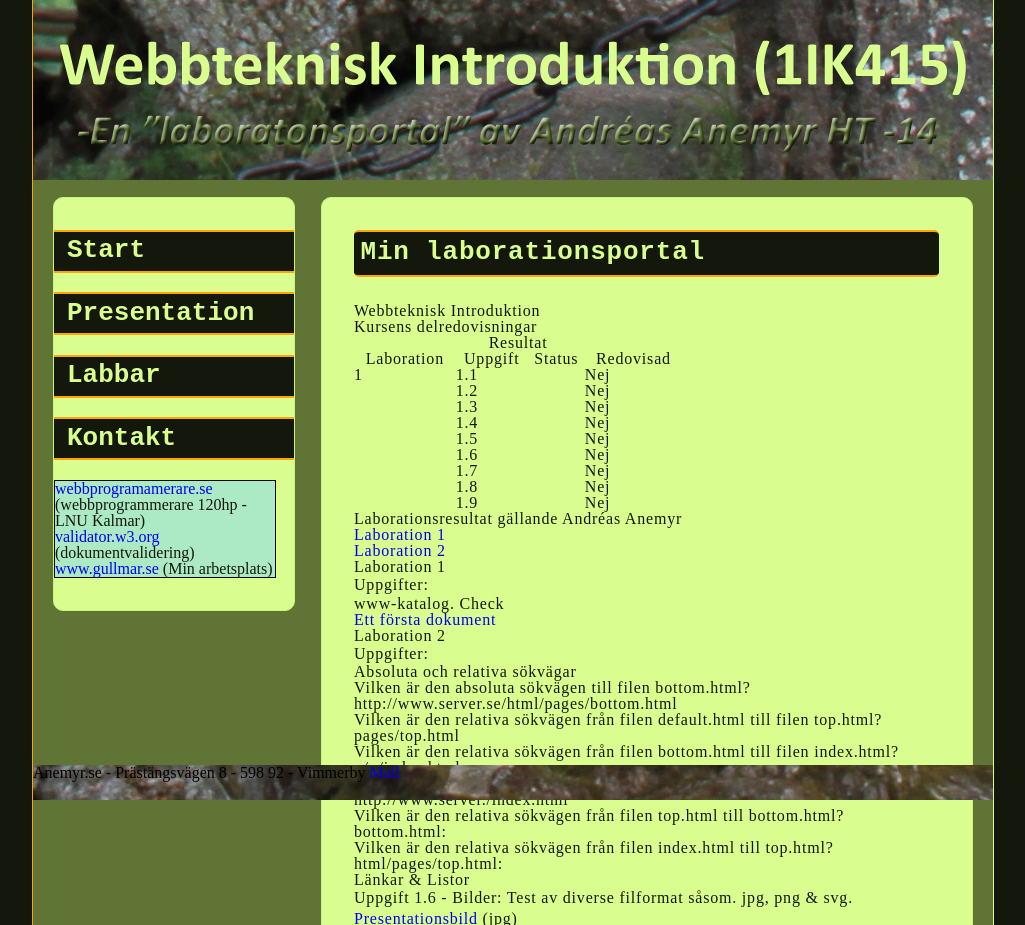
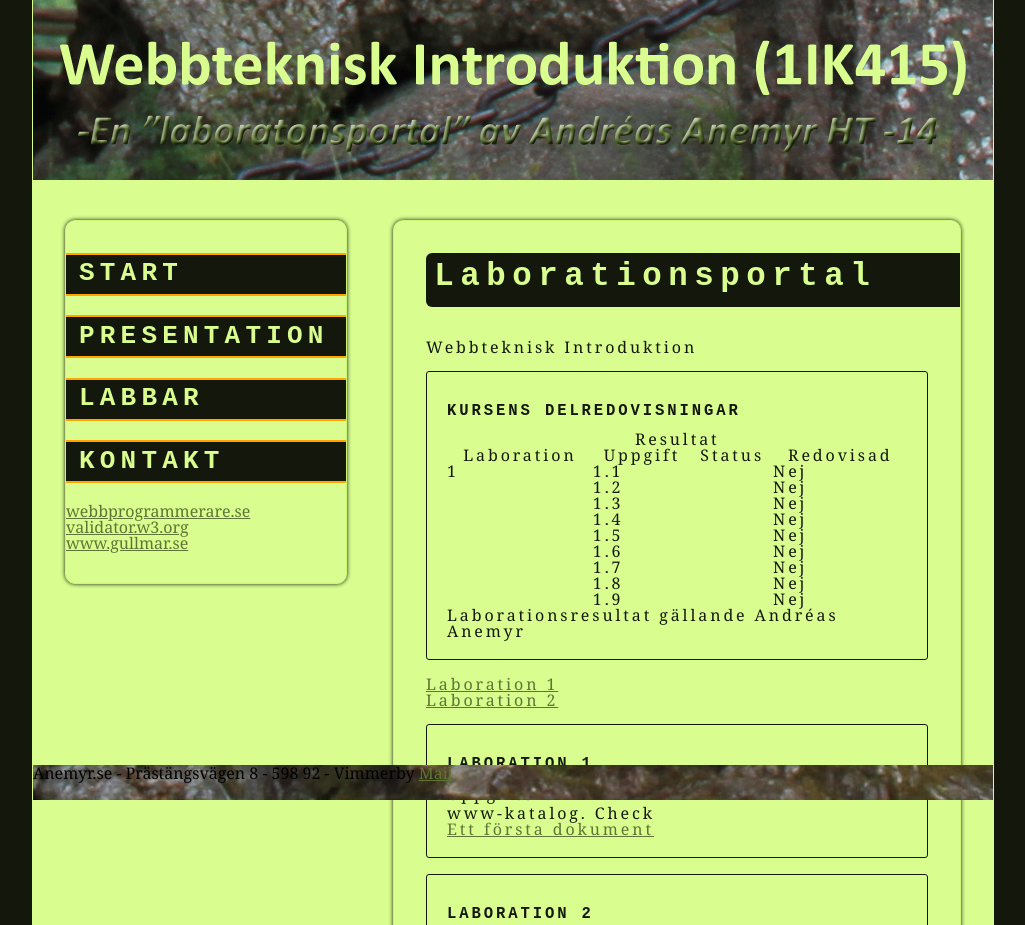
Before and after one commit to AndreasAnemyrLNU/1IK415-aa223ig-laborationer-NY, a plain HTML site: page pages/laborationer.html in a window 1280 px wide. Shown: the top 925 px of the page, without its empty margins (128-1153 px from the left). Drawn offline with Linux system fonts and the light colour scheme.

Commit message:
labb 2.5 klar

```diff
--- a/css/style.css
+++ b/css/style.css
@@ -60,18 +60,37 @@ table {
 	border-spacing: 0;
 }
 /*End of Meyer's margin resetter*/
+/* Start Format a*/
+/* a */
 a:link{
+	color:#5F7435;
+}
+a:visited{
+	color:#5F7435;
+}
+a:hover{
+	color:orange;
+	font-weight:800;
+	text-shadow: 0.04em 0.004em 0px #14180C;
+}
+/* nav a*/
+nav li a:link{
+	color:#D9FE8F;
 	text-decoration: none;
 }
-a:visited{
+nav li a:visited{
 	border-right:0.1875em solid #ADD360;
+	color:#D9FE8F;
+	font-weight:600;
+
 }
-a:hover{
+nav li a:hover{
 	border-left:0.1875em solid #D9FE8F;
 }
-a:active{
+nav li a:active{
 	background-color:white;
 }
+/*End Formatting a-tags*/
 address{
 	background-image: url('pics/footer_960_180.jpg');
 	border-bottom:1px;
@@ -80,14 +99,49 @@ address{
 	bottom:0px;
 	width:960px;
 }
+article{
+	border:0.0625em solid #14180C;
+	border-radius:0.1875em;
+	margin: 1em 0 1em 0;
+	padding: 1.25em;
+}
+article h4{
+	font-family:monospace;
+	font-size:1.4em;
+	font-weight:700;
+	margin: 1em 0;
+	text-transform: uppercase;
+}
+article h5{
+	font-family:monospace;
+	font-size:1.2em;
+	font-weight:700;
+	margin: 0.75em 0;
+	text-transform: uppercase;
+
+}
+article h6{
+	font-family:monospace;
+	font-size:1em;
+	font-weight:700;
+	margin: 0.50em 0;
+}
+article p{
+	line-height:200%em;
+}
+article img{
+	float:right;
+	width:30%;
+	border:1px solid black;
+	margin-right:1em;
+}
 aside{
-	background-color:#ABEAC5;
-	width:220px;
-	border:1px solid black;
+	clear:left;
+	float:left;
 }
 body{
 	background-color:#14180C;
-	font-family: arial helvetica sans-serif;
+	font-family: "georgia", serif;
 }
 header{
 	position: fixed;
@@ -106,10 +160,12 @@ nav li a{
 	font-size: 2em;
 	font-weight:900;
 	height:1.3em;
+	letter-spacing:0.2em;
 	margin-bottom:0.75em;
 	padding-left:0.5em;
 	padding-top:0.2em;
-	width:9em;
+	text-transform:uppercase;
+	width:14em;
 }
 #leftcolumn{
 	background-color:#D9FE8F;
@@ -117,10 +173,10 @@ nav li a{
 	border-radius:10px;
 	color:#14180C;
 	float:left;
-	margin:197px 10px 45px 20px;
+	margin:13.75em 10px 45px 2em;
 	padding:2em 0 2em 0;
 	position: fixed;
-	width:15.0em;
+	width:17.5em;
 	overflow:hidden;
 }
 #rightcolumn{
@@ -129,44 +185,56 @@ nav li a{
 	border-radius:10px;
 	color:#14180C;
 	float:right;
-	letter-spacing:0.05em;
-	margin:197px 20px 50px 288px;
+	letter-spacing:0.18em;
+	margin:13.75em 2em 20em 22.5em;
 	overflow:hidden;
 	padding:2em;
-	width:36.6em;
+	width:31.405em;
 }
 #rightcolumn h1{
-	border-bottom:0.1em solid orange;
-	border-top:0.1em solid orange;
 	background-color: #14180C;
 	border-radius: 0.1875em;
 	color:#D9FE8F;
-	font-size:2em;
+	font-size:2.5em;
 	font-weight:900;
 	font-family: monospace;
 	height: 1.15em;
+	letter-spacing:0.2em;
 	margin-bottom:1em;
 	padding:0.25em;
 	text-shadow: 0.04em 0.004em 0px #14180C;
-	width: 22em;
+	text-transform:capitalize;
+	width: 28em;
 }
-
 #rightcolumn p{
 	font-size:1em;
 	line-height:1.3em;
 }
 #wrapper{
-	border-left: 0.0625em solid orange;
+	border-left: 0.0625em solid #D9FE8F;
 	border-right: 0.0625em solid #D9FE8F;
-	background-color:#5F7435;
+	background-color:#D9FE8F;
 	float:left;
 }
 #wrappercenter{
+	background-color:#5F7435;
 	margin:auto;
 	width:60em;
+}
+.evenarticle{
+	background-color:orange;
+}
+.oddarticle{
+	background-color:yellow;
 }
 .boxshadow{
   -moz-box-shadow: 0 0 5px #888;
   -webkit-box-shadow: 0 0 5px#888;
-  box-shadow: 0 0 1em #14180C;
+  box-shadow: 0 0 0.250em #14180C;
 }
+.left{
+	float:left;
+}
+.right{
+	float:right;
+}
--- a/pages/laborationer.html
+++ b/pages/laborationer.html
@@ -11,7 +11,7 @@
                     <header>
                         <img alt="logotype" src="../pics/logo_header_960_180.png">
                     </header>
-                    <div id="leftcolumn">
+                    <div id="leftcolumn" class="boxshadow">
                         <nav>
                             <ul>
                                 <li><a href="../index.html">Start</a></li>
@@ -22,14 +22,14 @@
                         </nav>
                         <aside>
                         <ul>
-                            <li><a href="https://www.webbprogrammerare.se">webbprogramamerare.se</a> (webbprogrammerare 120hp - LNU Kalmar)</li>
-                            <li><a href="http://validator.w3.org/">validator.w3.org</a> (dokumentvalidering)</li>
-                            <li><a href="http://www.gullmar.se">www.gullmar.se</a> (Min arbetsplats)</li>
+                            <li><a href="https://www.webbprogrammerare.se">webbprogrammerare.se</a></li>
+                            <li><a href="http://validator.w3.org/">validator.w3.org</a></li>
+                            <li><a href="http://www.gullmar.se">www.gullmar.se</a></li>
                         </ul>
                         </aside>
                     </div>
-                    <div id="rightcolumn">
-                        <h1>Min laborationsportal</h1>
+                    <div id="rightcolumn" class="boxshadow">
+                        <h1>Laborationsportal</h1>
                         <section>
                         <h2>Webbteknisk Introduktion</h2>
                         <article>
@@ -104,7 +104,7 @@
                              <li><a href="#labb_2">Laboration 2</a></li>
                         </ul>
                         <article>
-                            <h3 id="labb_1">Laboration 1</h3>
+                            <h5>Laboration 1</h5>
                             <p>Uppgifter:</p>
                             <ol>
                                 <li>www-katalog. Check</li>
@@ -112,7 +112,7 @@
                             </ol>
                         </article>
                         <article>
-                        <h3 id="labb_2">Laboration 2</h3>
+                        <h5>Laboration 2</h5>
                             <p>Uppgifter:</p>
                             <ul>
                                 <li>Absoluta och relativa sökvägar
```
Also changed, not shown: index.html (+7 -7 lines), pages/kontakt.html (+3 -3 lines), pages/presentation.html (+8 -9 lines).
